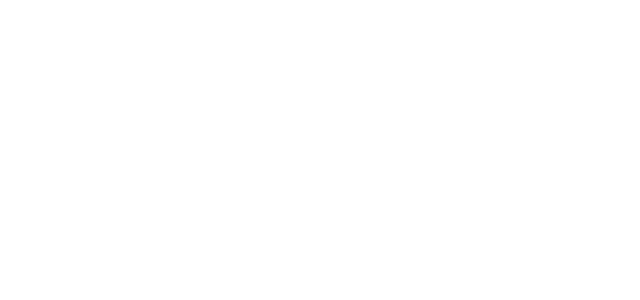
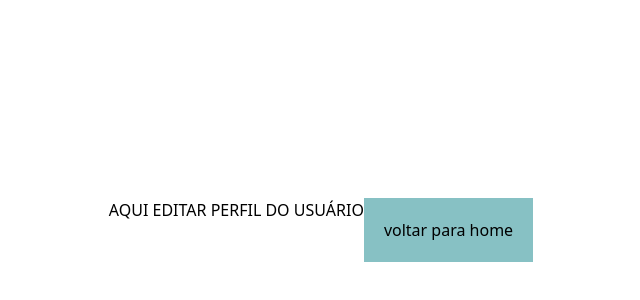
Before and after one commit to lbseven7/chamada-escolar, a React (Vite) app: page /editPerfil in a window 1280 px wide. Before the commit this address had no page. Shown: the part 90-390 px from the top of the page, without its empty margins (319-959 px from the left). Built offline with nearby package versions, Linux system fonts and the light colour scheme.

Commit message:
feat: cria componente rota editar perfil e rota para edição

```diff
--- /dev/null
+++ b/src/pages/EditPerfil/index.jsx
@@ -0,0 +1,16 @@
+import { Link } from 'react-router-dom';
+
+function EditPerfil() {
+  return (
+    <div className="flex justify-center mt-72">
+      <h1>AQUI EDITAR PERFIL DO USUÁRIO</h1>
+      <Link to="/home">
+        <button className="bg-btn-color p-5" type="submit">
+          voltar para home
+        </button>
+      </Link>
+    </div>
+  );
+}
+
+export default EditPerfil;
--- a/src/routes/routes.jsx
+++ b/src/routes/routes.jsx
@@ -5,7 +5,8 @@ import SignUp from '../pages/SignUp';
 import ForgotPassword from '../pages/ForgotPassword';
 import ResetPassword from '../pages/ResetPassword';
 import Call from '../pages/Call';
-import Edit from '../pages/Edit';
+import Edit from '../pages/EditCall';
+import EditPerfil from '../pages/EditPerfil';
 
 export default function Router() {
   return (
@@ -15,6 +16,7 @@ export default function Router() {
         <Route path="/home" element={<Home />} />
         <Route path="/call" element={<Call />} />
         <Route path="/edit" element={<Edit />} />
+        <Route path="/editPerfil" element={<EditPerfil />} />
         <Route path="/signUp" element={<SignUp />} />
         <Route path="/forgotPassword" element={<ForgotPassword />} />
         <Route path="/resetPassword" element={<ResetPassword />} />
```
